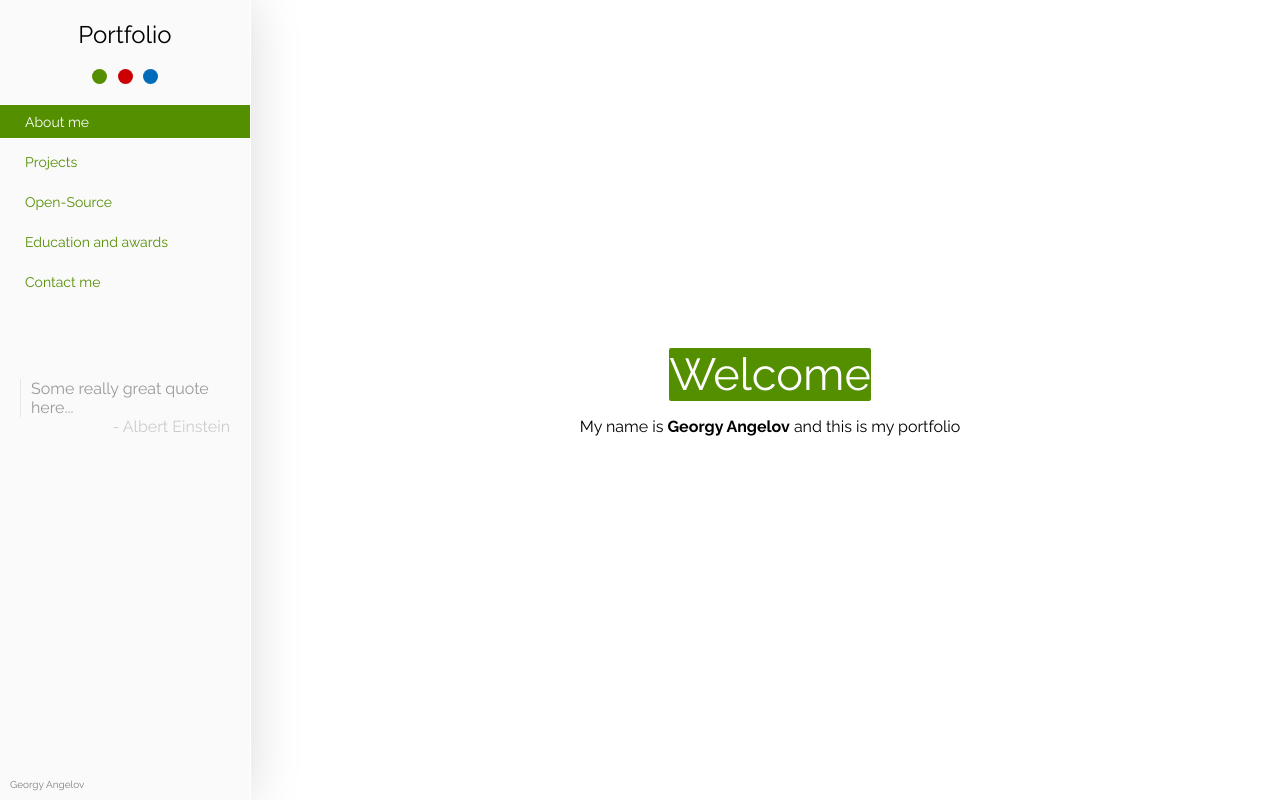
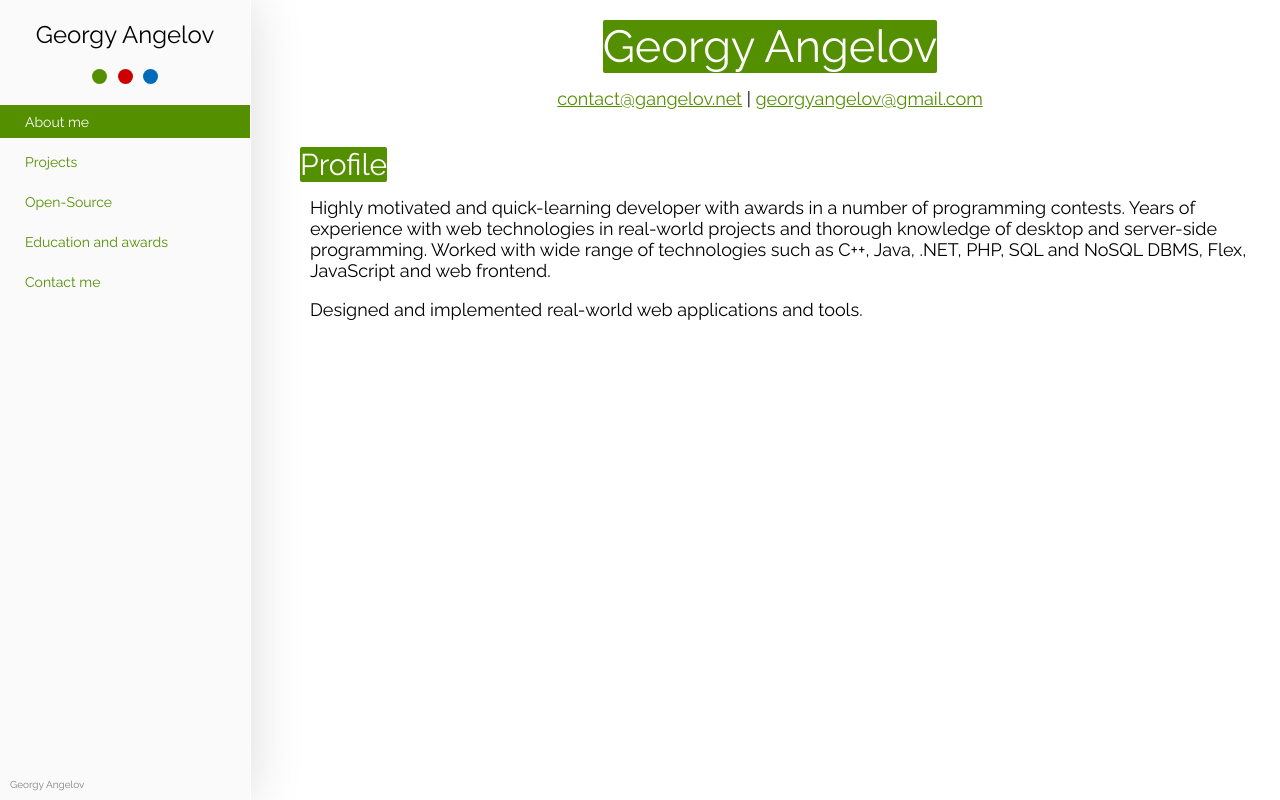
Before and after one commit to georgyangelov/portfolio, a plain HTML site: page index.html in a window 1280 px wide. Drawn offline with nearby package versions, Linux system fonts and the light colour scheme.

Commit message:
Add profile info on first page

```diff
--- a/index.html
+++ b/index.html
@@ -3,7 +3,7 @@
 	<head>
 		<meta charset="utf-8">
 
-		<title>Portfolio</title>
+		<title>Georgy Angelov - CV &amp; Portfolio</title>
 
 		<link rel="stylesheet/less" type="text/css" href="styles/main.less">
 
@@ -13,7 +13,7 @@
 		<section id="sidebar-holder">
 			<div id="sidebar">
 				<div>
-					<h2 class="no-select">Portfolio</h2>
+					<h2 class="no-select">Georgy Angelov</h2>
 					<div id="color-select-container">
 						<a href="#" class="color-select green color-backgr" title="Green theme"></a>
 						<a href="#" class="color-select orange color-backgr" title="Red theme"></a>
@@ -50,12 +50,12 @@
 					</ul>
 				</nav>
 
-				<figure>
+				<!--figure>
 					<blockquote>
 						Some really great quote here...
 					</blockquote>
 					<figcaption>Albert Einstein</figcaption>
-				</figure>
+				</figure-->
 
 				<footer>
 					Georgy Angelov
@@ -69,10 +69,19 @@
 
 		<section id="content">
 
-			<div class="vcenter hcenter no-select">
-				<div class="vcenter-body">
-					<h1><strong class="color">Welcome</strong></h1>
-					<p class="text-center">My name is <strong>Georgy Angelov</strong> and this is my portfolio</p>
+			<div class="hcenter no-select">
+				<div class="padding-top">
+					<h1><strong class="color">Georgy Angelov</strong></h1>
+					<p class="text-center"><a href="mailto:contact@gangelov.net" class="no-ajax">contact@gangelov.net</a> | <a href="mailto:georgyangelov@gmail.com" class="no-ajax">georgyangelov@gmail.com</a></p>
+
+					<h2><strong class="color">Profile</strong></h2>
+					<p>
+						Highly motivated and quick-learning developer with awards in a number of programming contests. Years of experience with web technologies in real-world projects and thorough knowledge of desktop and server-side programming. Worked with wide range of technologies such as C++, Java, .NET, PHP, SQL and NoSQL DBMS, Flex, JavaScript and web frontend.
+					</p>
+					<p>
+						Designed and implemented real-world web applications and tools.
+					</p>
+
 				</div>
 			</div>
 		</section>
--- a/js/main.js
+++ b/js/main.js
@@ -21,7 +21,7 @@ SmartAjax_load('js/smartajax/', function() {
 		}
 	});
 
-	SmartAjax.bind('a');
+	SmartAjax.bind('a:not(.no-ajax)');
 	SmartAjax.bindForms('form');
 }, true);
 
--- a/styles/colors.less
+++ b/styles/colors.less
@@ -34,6 +34,16 @@
 	nav a
 	{
 		.color-text;
+	}
+
+	a
+	{
+		.color-text;
+
+		&:hover
+		{
+			color: darken(@color, 30%);
+		}
 	}
 
 	nav li .back
--- /dev/null
+++ b/styles/content.less
@@ -0,0 +1,12 @@
+.padding-top
+{
+	padding-top: 20px;
+}
+
+@media only screen and (min-width : 1500px)
+{
+	p
+	{
+		width: 80%;
+	}
+}
--- a/styles/main.less
+++ b/styles/main.less
@@ -2,6 +2,7 @@
 @import url('mixins.less');
 @import url('colors.less');
 @import url('loading.less');
+@import url('content.less');
 
 .no-select
 {
@@ -95,7 +96,7 @@ html, body
 		}
 	}
 
-	h2
+	h2, h3
 	{
 		margin: 0;
 		padding: 20px;
@@ -247,12 +248,21 @@ html, body
 
 	h2
 	{
+		font-size: 30px;
+	}
+
+	h3
+	{
+		font-size: 20px;
+	}
+
+	h2, h3
+	{
 		margin: 0;
 		padding-top: 20px;
 		padding-left: 40px;
 
 		font-weight: normal;
-		font-size: 20px;
 	}
 
 	.desc
@@ -262,6 +272,15 @@ html, body
 
 		font-weight: normal;
 		font-size: 15px;
+	}
+
+	p
+	{
+		margin-top: 15px;
+		padding-left: 50px;
+
+		font-weight: normal;
+		font-size: 18px;
 	}
 
 	strong.color
@@ -294,6 +313,12 @@ html, body
 .text-center
 {
 	text-align: center;
+}
+
+#content p.text-center
+{
+	width: 100%;
+	padding: 0;
 }
 
 .projects
@@ -400,7 +425,7 @@ html, body
 	}
 }
 
-h2
+h2, h3
 {
 	clear: both;
 }
```
Also changed, not shown: projects.html (+2 -2 lines).
